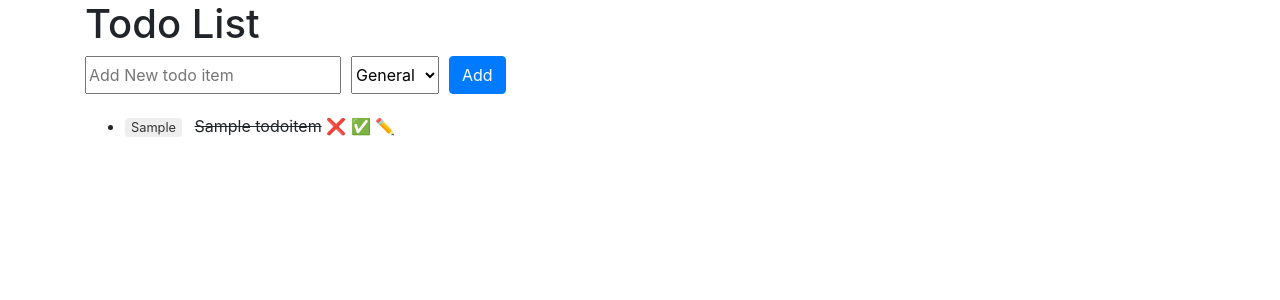
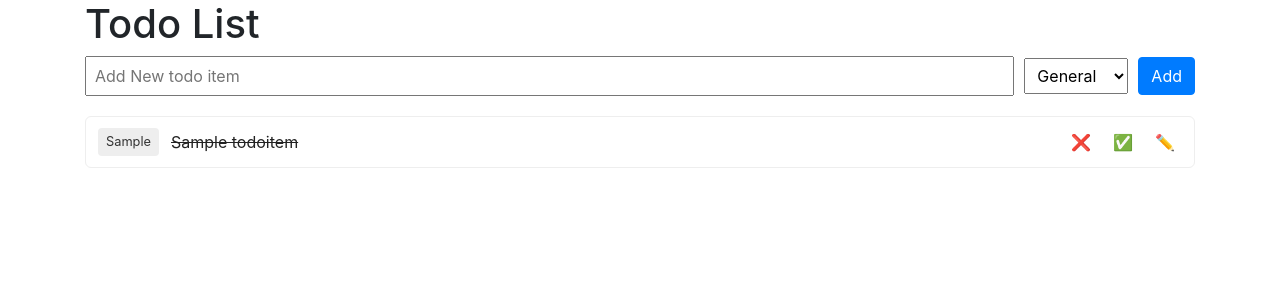
Before and after one commit to Adhil03/django-todo, a Django app: page /todos/ in a window 1280 px wide. Shown: the part 56-356 px from the top of the page. Run offline with Django 5.2, Linux system fonts and the light colour scheme; tables that the repository leaves empty hold one stand-in row (values such as "Sample post"); some libraries are stand-ins or nearby versions.

Commit message:
Refactor todo list template for improved layout and styling

```diff
--- a/todo/myapp/templates/todos.html
+++ b/todo/myapp/templates/todos.html
@@ -1,6 +1,6 @@
 {% extends "base.html" %}  {% block content %}
 <h1>Todo List</h1>
-<form method="post" style="display: flex; gap: 10px; margin-bottom: 20px;">
+<form method="post" class="add-form">
   {% csrf_token %}
   <input type="text" name="new_todo" placeholder="Add New todo item" required />
   <select name="category">
@@ -12,18 +12,25 @@
   </select>
   <button type="submit" class="btn btn-primary">Add</button>
 </form>
-<ul>
+
+<ul class="todo-list">
   {% for todo in todos %}
-    <li>
+    <li class="todo-item">
+      <div class="left">
         <span class="category-badge {{ todo.category }}">{{ todo.category|title }}</span>
+        <span class="todo-title">
           {% if todo.completed %}
             <s>{{ todo.title }}</s>
           {% else %}
-      {{todo.title }}
+            {{ todo.title }}
           {% endif %}
-      <a href="/delete_todo/{{todo.id}}" onclick="return confirm('Are you sure you want to delete - {{ todo.title }}?');">❌</a>
-      <a href="/toggle_todo/{{todo.id}}">✅</a>
-      <a href="/edit_todo/{{todo.id}}">✏️</a>
+        </span>
+      </div>
+      <div class="actions" aria-label="actions for {{ todo.title }}">
+        <a class="btn-action delete" href="/delete_todo/{{todo.id}}" onclick="return confirm('Are you sure you want to delete - {{ todo.title }}?');" title="Delete">❌</a>
+        <a class="btn-action toggle" href="/toggle_todo/{{todo.id}}" title="Toggle completed">✅</a>
+        <a class="btn-action edit" href="/edit_todo/{{todo.id}}" title="Edit">✏️</a>
+      </div>
     </li>
   {% empty %}
     <li>No todo items yet.</li>
@@ -31,21 +38,34 @@
 </ul>
 
 <style>
-    /* Optional CSS to make categories look distinct */
-    .category-badge {
-        font-size: 0.8em;
-        padding: 2px 6px;
-        border-radius: 4px;
-        background-color: #eee;
-        margin-right: 8px;
-        color: #333;
-    }
-    /* Dynamic coloring based on category class */
-    .urgent { background-color: #ffcccc; color: #cc0000; }
-    .general { background-color: #cce5ff; color: #004085; }
-    .personal { background-color: #d4edda; color: #155724; }
-    .work { background-color: #fff3cd; color: #856404; }
-    .other { background-color: #f4f4f4; color: #6c757d; }
+  /* Form layout */
+  .add-form { display:flex; gap:10px; margin-bottom:20px; align-items:center; flex-wrap:wrap; }
+  .add-form input[type="text"] { flex:1; min-width:200px; padding:6px 8px; }
+  .add-form select { padding:6px 8px; }
+
+  /* List and item layout */
+  .todo-list { list-style:none; padding:0; margin:0; display:flex; flex-direction:column; gap:8px; }
+  .todo-item { display:flex; align-items:center; justify-content:space-between; gap:12px; padding:8px 12px; border:1px solid #eee; border-radius:6px; background:#fff; }
+  .left { display:flex; align-items:center; gap:12px; flex:1; min-width:0; }
+  .todo-title { flex:1; min-width:0; word-break:break-word; color:#222; }
+
+  /* Category badge */
+  .category-badge { font-size:0.8em; padding:4px 8px; border-radius:4px; background-color:#eee; color:#333; white-space:nowrap; }
+
+  /* Action buttons */
+  .actions { display:flex; gap:8px; align-items:center; margin-left:12px; }
+  .btn-action { display:inline-flex; align-items:center; justify-content:center; width:34px; height:34px; border-radius:6px; text-decoration:none; border:1px solid transparent; background:transparent; cursor:pointer; }
+  .btn-action:hover { background:#f5f5f5; }
+  .btn-action.delete { color:#c82333; }
+  .btn-action.toggle { color:#28a745; }
+  .btn-action.edit { color:#007bff; }
+
+  /* Category colors */
+  .urgent { background-color:#ffcccc; color:#cc0000; }
+  .general { background-color:#cce5ff; color:#004085; }
+  .personal { background-color:#d4edda; color:#155724; }
+  .work { background-color:#fff3cd; color:#856404; }
+  .other { background-color:#f4f4f4; color:#6c757d; }
 </style>
 
 {% endblock %}
```
Lines whose indentation alone changed are shown as unchanged.
